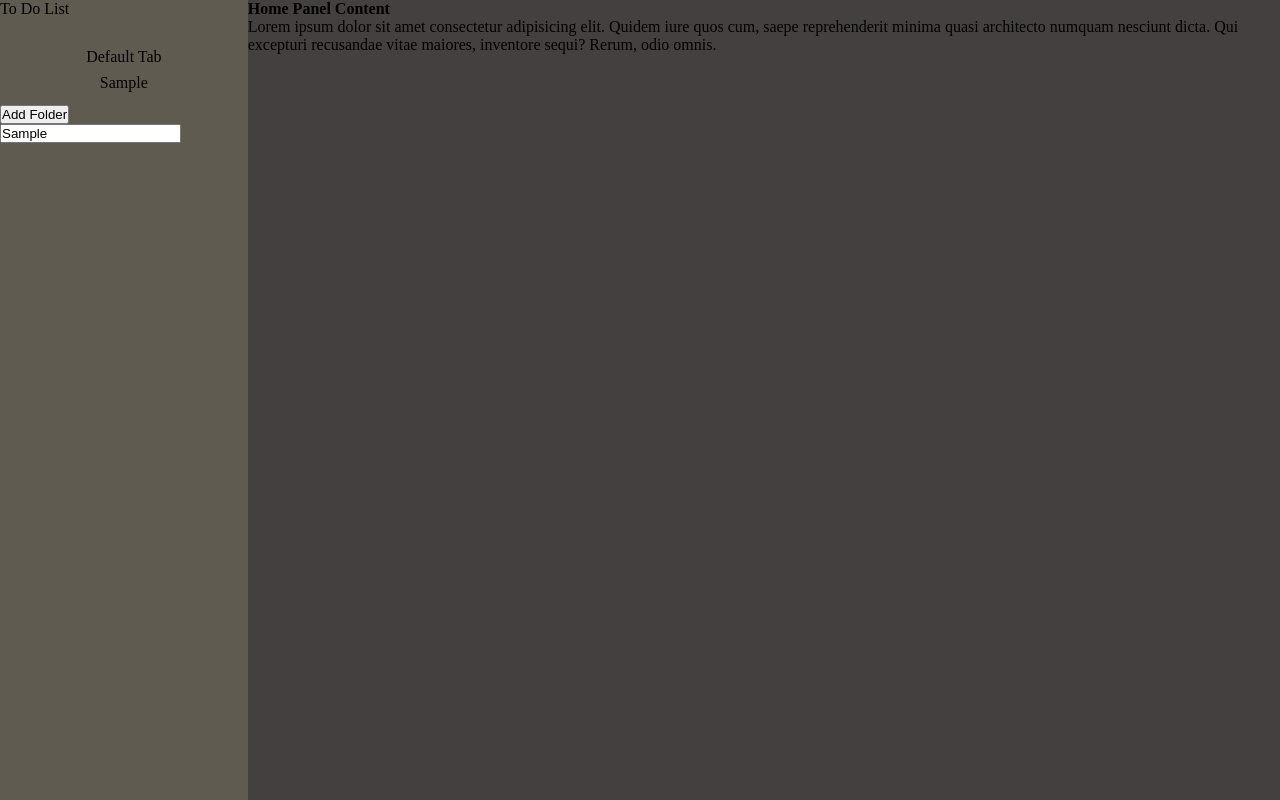
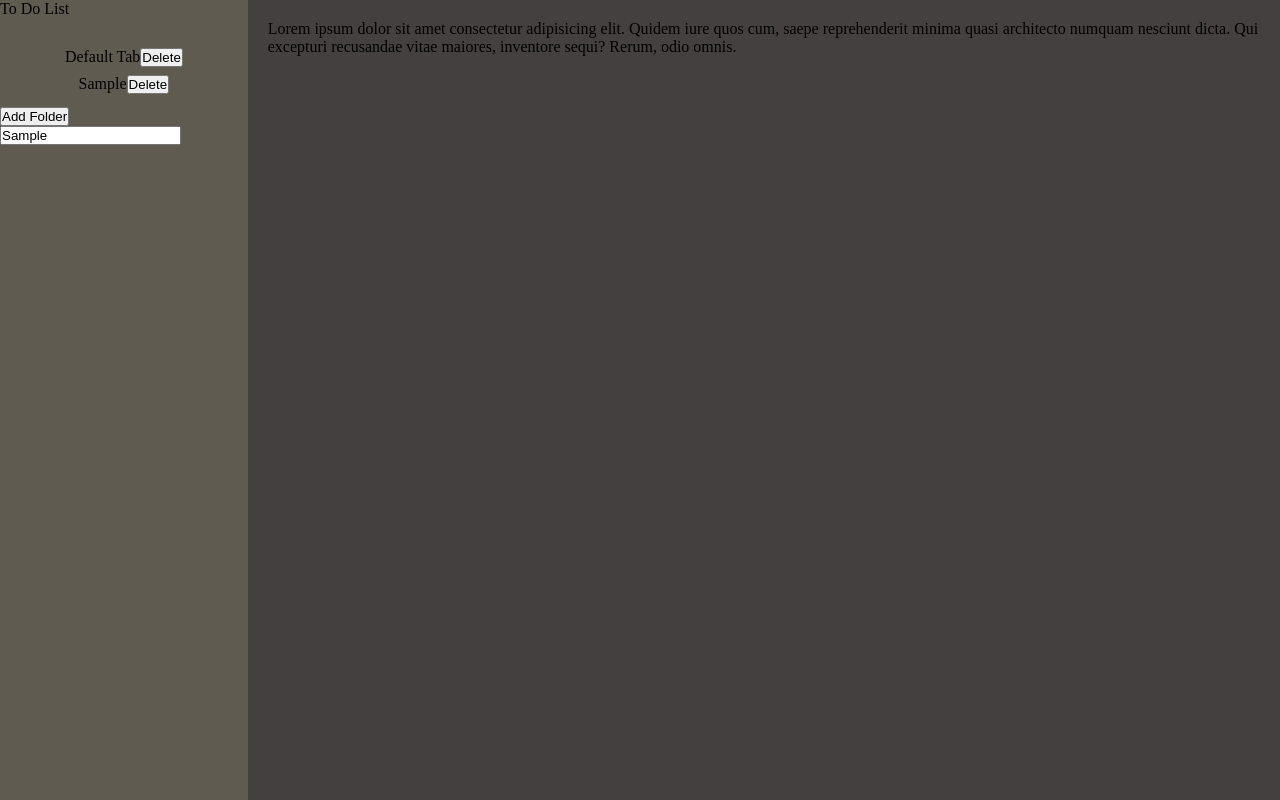
Before and after one commit to ilovelolla/Todo_List, a website built with webpack: page src/template.html in a window 1280 px wide. Both pictures are taken after typing "Sample" into the empty fields and a click on the button "Add Folder". Built offline with nearby package versions, Linux system fonts and the light colour scheme.

Commit message:
added delete element

```diff
--- a/src/index.js
+++ b/src/index.js
@@ -1,4 +1,4 @@
 import "./styles.css";
-import {displayFolders, Todofolders, showTab} from "./newFolder.js";
+import {createFolder, showTab} from "./newFolder.js";
 
-displayFolders();
+createFolder()
--- a/src/newFolder.js
+++ b/src/newFolder.js
@@ -2,31 +2,58 @@ const addfolder = document.getElementById("addFolder");
 const sidenav = document.querySelector(".sidenav");
 const wrapper = document.querySelector(".wrapper");
 const tabContent = document.querySelector(".tab-content");
-addfolder.addEventListener("click", displayFolders);
+var names = document.querySelector("#folderTitle");
 
 
-var names = document.querySelector("#folderTitle");
 
-export var Todofolders = [];
+const createDefaultTab = () => {
+   var list = document.createElement("li");
+   list.className = "active"
+   list.id = "tab1"
+    //add anchor
+    var a = document.createElement("a");
+    a.href = "#default";
+    a.innerHTML = "Default Tab";
 
-export function displayFolders(e){
-     e.preventDefault(e);
-     const folderName = names.value;
-    if(Todofolders.includes(folderName)) {
-        alert("already added")
-    } else {
-    Todofolders.push(folderName);
-     createFolder(folderName)
+    //delete button
+    var deleteBtn = document.createElement("button");
+    deleteBtn.innerHTML = `Delete`
+    deleteBtn.className = "delete"
+    deleteBtn.onclick = () => {
+      list.remove()
     }
+
+    // tab content
+    var defaultTab = document.createElement("div")
+    defaultTab.id = "default"
+    defaultTab.className = "tab-pane active"
+
+    var defaultText = document.createElement("div");
+    defaultText.textContent = `Lorem ipsum dolor sit amet consectetur adipisicing elit. Quidem iure quos cum, saepe reprehenderit minima quasi architecto numquam nesciunt dicta.
+    Qui excepturi recusandae vitae maiores, inventore sequi? Rerum, odio omnis.`;
+
+    list.appendChild(a);
+    list.appendChild(deleteBtn);
+    wrapper.appendChild(list);
+    defaultTab.appendChild(defaultText);
+    tabContent.appendChild(defaultTab);
 }
 
-function createFolder(folderName) {
-    //add list
+
+const createFolder = (e) => {
+    e.preventDefault();
+    const folderName = names.value;
+      //add list
     var list = document.createElement("li");
     //add anchor
     var a = document.createElement("a");
     a.href = "#" + folderName;
-    a.textContent = folderName;
+    a.innerHTML = folderName;
+
+    //delete button
+    var deleteBtn = document.createElement("button");
+    deleteBtn.innerHTML = `Delete`
+    deleteBtn.className = "delete"
 
     // tab content
     var tab = document.createElement("div")
@@ -34,20 +61,21 @@ function createFolder(folderName) {
     tab.className = "tab-pane"
 
     var text = document.createElement("div")
-    text.textContent = "Lorem Ipsum is simply dummy text of the printing and typesetting industry. Lorem Ipsum has been the industry's standard dummy text ever since 1966, when designers at Letraset and James Mosley, the librarian at St Bride Printing Library in London, took a 1914 Cicero translation and scrambled it to make dummy text for Letraset's Body Type sheets. It has survived not only many decades, but also the leap into electronic typesetting, remaining essentially unchanged. It was popularised thanks to these sheets and more recently with desktop publishing software like Aldus PageMaker and Microsoft Word including versions of Lorem Ipsum."
-
+    text.innerHTML =  '<h2>+</h2><br><br><div>At vero eos et accusamus et iusto odio dignissimos ducimus qui blanditiis praesentium voluptatum deleniti atque corrupti quos dolores et quas molestias excepturi sint occaecati cupiditate non provident, similique sunt in culpa qui officia deserunt mollitia animi, id est laborum et dolorum fuga. </div>';
 
     //append
     list.appendChild(a);
+     list.appendChild(deleteBtn);
     wrapper.appendChild(list);
     tab.appendChild(text);
     tabContent.appendChild(tab);
-
-}
+};
 
 
 
-export function showTab(event) {
+//switch tab
+
+const switchTab = (event) => {
     let activeTabs = document.querySelectorAll('.active');
 
     activeTabs.forEach(function(tab) {
@@ -56,7 +84,18 @@ export function showTab(event) {
 
   event.target.parentElement.className += ' active';
   document.getElementById(event.target.href.split('#')[1]).className += ' active';
-}
+};
 
-wrapper.addEventListener("click", showTab, false)
-// export {Todofolders}
+// delete folders
+
+document.addEventListener('click', function (e) {
+  if (e.target.matches('.delete'))
+    e.target.parentNode.remove()
+}, false);
+
+
+wrapper.addEventListener("click", switchTab, false);
+addfolder.addEventListener("click", createFolder);
+createDefaultTab();
+
+export {switchTab, createFolder}
--- a/src/styles.css
+++ b/src/styles.css
@@ -22,6 +22,7 @@ margin: 20px;
 
 .tab-content {
     background-color: #454040;
+    padding: 20px;
 }
 
 .sidenav, .wrapper {
@@ -44,6 +45,7 @@ a {
 
 .tab-pane {
   display: none;
+
 }
 
 .tab-pane.active {
--- a/src/template.html
+++ b/src/template.html
@@ -11,7 +11,7 @@
             <p id="sideTitle">To Do List </p>
              <div class="sidenav">
                 <ul class="wrapper">
-                     <li id ="tab1"><a href="#default">Default Tab</a></li>
+                     <!-- <li id ="tab1" class="active"><a href="#default">Default Tab</a><button class="delete">delete</button></li> -->
                 </ul>
                  <form id="myForm">
                     <button type="button" id="addFolder">Add Folder</button>
@@ -20,11 +20,13 @@
         </div>
 
         <div class="tab-content">
-            <div class="tab-pane active" id="default">
+            <!-- <div class="tab-pane active" id="default">
+                <br><h2>+</h2>
                  <h4>Home Panel Content</h4>
-      <p>Lorem ipsum dolor sit amet consectetur adipisicing elit. Quidem iure quos cum, saepe reprehenderit minima quasi architecto numquam nesciunt dicta.
-         Qui excepturi recusandae vitae maiores, inventore sequi? Rerum, odio omnis.</p>
-            </div>
+                 <p>Lorem ipsum dolor sit amet consectetur adipisicing elit. Quidem iure quos cum, saepe reprehenderit minima quasi architecto numquam nesciunt dicta.
+                    Qui excepturi recusandae vitae maiores, inventore sequi? Rerum, odio omnis.</p>
+
+            </div> -->
         </div>
 
     </div>
```
